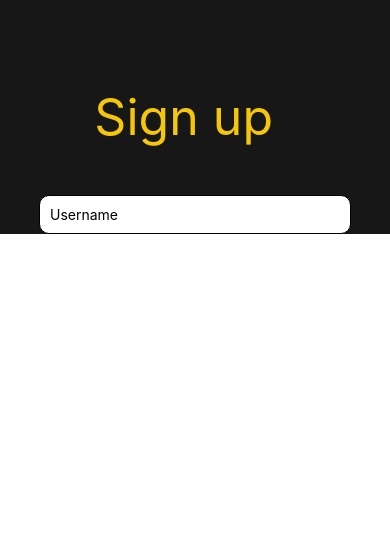
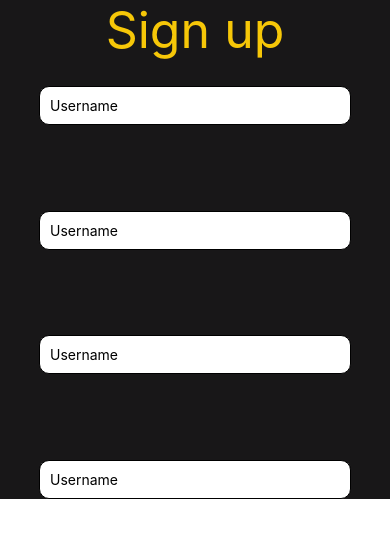
Before and after one commit to vidushalakshan/CarApplicationReactNative, a React Native app: screen / in a window 390 px wide. Shown: the top 538 px of the page. Built offline with nearby package versions, Linux system fonts and the light colour scheme.

Commit message:
updated content

```diff
--- a/screens/Signup.js
+++ b/screens/Signup.js
@@ -4,7 +4,26 @@ import React from 'react'
 export default function Signup() {
     return (
         <View style={styles.container}>
-          <Text style={{color:'#f6c708' , fontSize:50 , position:'absolute' ,right :'30%'}}>Sign up</Text>
+            <Text style={{ color: '#f6c708', fontSize: 50, position: 'absolute' }}>Sign up</Text>
+
+            <TextInput
+                placeholderTextColor="black"
+                style={styles.input1}
+                placeholder="Username"
+            />
+
+            <TextInput
+                placeholderTextColor="black"
+                style={styles.input1}
+                placeholder="Username"
+            />
+
+
+            <TextInput
+                placeholderTextColor="black"
+                style={styles.input1}
+                placeholder="Username"
+            />
 
             <TextInput
                 placeholderTextColor="black"
@@ -17,18 +36,17 @@ export default function Signup() {
 
 const styles = StyleSheet.create({
     container: {
-      justifyContent: 'center',
         alignItems: 'center',
-      height:'100%',
+        height: '100%',
         backgroundColor: '#181718',
     },
     input1: {
-      marginTop: '50%',
+        marginTop: '22%',
         borderWidth: 1,
         padding: 10,
         width: '80%',
         color: '#000000',
-      backgroundColor:'#ffffff',
+        backgroundColor: '#ffffff',
         borderRadius: 10,
     }
 
```
Lines whose indentation alone changed are shown as unchanged.
